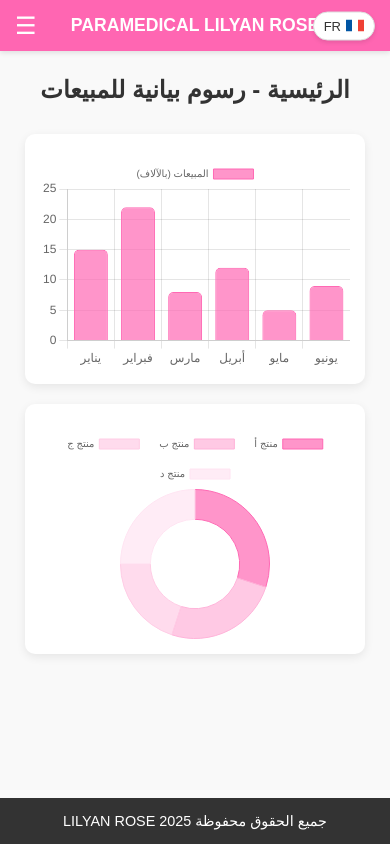
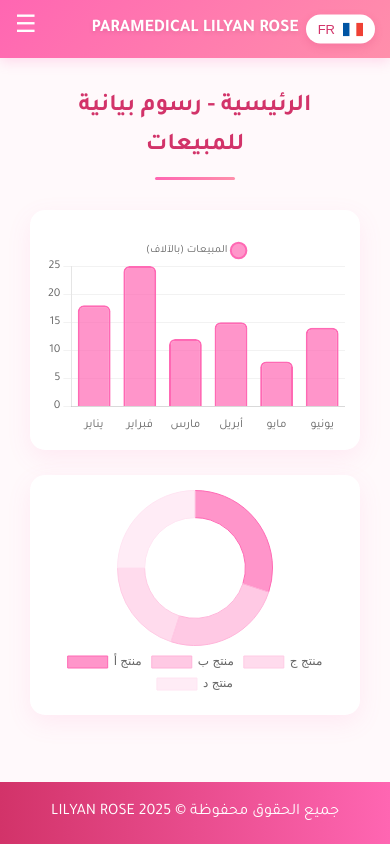
Before and after one commit to lilyanparma/para, a plain HTML site: page index.html in a window 390 px wide. Drawn offline with nearby package versions, Linux system fonts and the light colour scheme.

Commit message:
Update index.html

```diff
--- a/index.html
+++ b/index.html
@@ -4,6 +4,12 @@
   <meta charset="UTF-8" />
   <meta name="viewport" content="width=device-width, initial-scale=1.0"/>
   <title>PARAMEDICAL LILYAN ROSE</title>
+  <!-- خطوط Google Fonts -->
+  <link href="https://fonts.googleapis.com/css2?family=Tajawal:wght@400;500;700&display=swap" rel="stylesheet">
+  <!-- Font Awesome للأيقونات -->
+  <link rel="stylesheet" href="https://cdnjs.cloudflare.com/ajax/libs/font-awesome/6.4.0/css/all.min.css">
+  <!-- مكتبة تأثيرات التمرير -->
+  <link href="https://unpkg.com/aos@2.3.1/dist/aos.css" rel="stylesheet">
   <style>
     /* إعدادات عامة */
     * {
@@ -13,78 +19,93 @@
     }
 
     body {
-      font-family: Arial, sans-serif;
+      font-family: 'Tajawal', Arial, sans-serif;
       direction: rtl;
       overflow-x: hidden;
-      background-color: #f9f9f9;
-      transition: all 0.3s ease;
+      background-color: #fff9fb;
+      transition: all 0.4s ease;
       min-height: 100vh;
       position: relative;
       padding-bottom: 60px;
+      color: #333;
+      line-height: 1.6;
     }
 
     /* الهيدر */
     header {
-      background-color: #ff66b2;
+      background: linear-gradient(135deg, #ff66b2, #ff8fab);
       color: white;
-      padding: 15px 0;
+      padding: 18px 0;
       text-align: center;
       position: relative;
-      box-shadow: 0 2px 5px rgba(0,0,0,0.1);
+      box-shadow: 0 4px 12px rgba(255, 102, 178, 0.2);
       z-index: 100;
     }
 
     header h1 {
       margin: 0;
-      font-size: 1.5em;
-      padding: 0 50px;
+      font-size: 1.6em;
+      padding: 0 60px;
+      font-weight: 700;
+      text-shadow: 0 2px 4px rgba(0,0,0,0.1);
     }
 
     /* زر القائمة */
     .hamburger {
       position: absolute;
       top: 50%;
-      left: 15px;
+      left: 20px;
       transform: translateY(-50%);
-      font-size: 24px;
+      font-size: 26px;
       cursor: pointer;
       user-select: none;
-      transition: transform 0.3s ease;
+      transition: all 0.3s cubic-bezier(0.25, 0.8, 0.25, 1);
+      color: white;
     }
 
     .hamburger:hover {
       transform: translateY(-50%) scale(1.1);
     }
 
+    .hamburger:active {
+      transform: translateY(-50%) rotate(90deg);
+    }
+
     /* زر الترجمة */
     .translate-btn {
       position: absolute;
       top: 50%;
-      right: 15px;
+      right: 20px;
       transform: translateY(-50%);
-      font-size: 13px;
-      padding: 6px 10px;
+      font-size: 14px;
+      padding: 8px 14px;
       cursor: pointer;
       background-color: white;
-      color: #333;
-      border: 1px solid #ddd;
-      border-radius: 20px;
+      color: #d23369;
+      border: none;
+      border-radius: 25px;
       display: flex;
       align-items: center;
-      gap: 5px;
+      gap: 8px;
       z-index: 101;
-      box-shadow: 0 2px 4px rgba(0,0,0,0.1);
-      transition: all 0.2s ease;
+      box-shadow: 0 3px 8px rgba(210, 51, 105, 0.2);
+      transition: all 0.3s ease;
+      font-weight: 500;
     }
 
     .translate-btn:hover {
-      background-color: #f0f0f0;
+      background-color: #fce4ed;
       transform: translateY(-50%) scale(1.05);
+      box-shadow: 0 4px 12px rgba(210, 51, 105, 0.3);
+    }
+
+    .translate-btn:active {
+      transform: translateY(-50%) scale(0.95);
     }
 
     .translate-btn svg {
-      width: 18px;
-      height: 12px;
+      width: 20px;
+      height: 14px;
     }
 
     /* القائمة الجانبية */
@@ -92,14 +113,14 @@
       position: fixed;
       top: 0;
       bottom: 0;
-      right: -250px;
-      width: 250px;
+      right: -280px;
+      width: 280px;
       background-color: white;
-      padding: 20px;
+      padding: 25px;
       overflow-y: auto;
-      transition: right 0.3s cubic-bezier(0.4, 0, 0.2, 1);
+      transition: right 0.4s cubic-bezier(0.22, 0.61, 0.36, 1);
       z-index: 1000;
-      box-shadow: -5px 0 15px rgba(0,0,0,0.1);
+      box-shadow: -8px 0 25px rgba(255, 102, 178, 0.15);
     }
 
     .sidebar.active {
@@ -108,44 +129,65 @@
 
     .close-btn {
       position: absolute;
-      top: 15px;
-      left: 15px;
-      font-size: 28px;
+      top: 18px;
+      left: 18px;
+      font-size: 30px;
       background: none;
       border: none;
       cursor: pointer;
-      color: #555;
-      transition: transform 0.2s ease;
+      color: #888;
+      transition: all 0.3s ease;
     }
 
     .close-btn:hover {
+      color: #ff66b2;
       transform: rotate(90deg);
-      color: #ff66b2;
     }
 
     .sidebar ul {
       list-style: none;
-      margin-top: 40px;
+      margin-top: 50px;
     }
 
     .sidebar ul li {
-      margin-bottom: 20px;
+      margin-bottom: 22px;
     }
 
     .sidebar ul li a {
       text-decoration: none;
-      color: #444;
-      font-size: 18px;
-      display: block;
-      padding: 8px 15px;
-      border-radius: 8px;
-      transition: all 0.2s ease;
+      color: #555;
+      font-size: 19px;
+      display: flex;
+      align-items: center;
+      padding: 10px 18px;
+      border-radius: 12px;
+      transition: all 0.3s ease;
+      font-weight: 500;
+    }
+
+    .sidebar ul li a i {
+      margin-left: 12px;
+      font-size: 20px;
+      width: 25px;
+      text-align: center;
+      color: #ff66b2;
     }
 
     .sidebar ul li a:hover {
-      color: #ff66b2;
-      background-color: #ffe6f2;
-      transform: translateX(-5px);
+      color: #d23369;
+      background: linear-gradient(to left, #fff0f6, #fff);
+      transform: translateX(-8px);
+      box-shadow: 3px 0 15px rgba(255, 102, 178, 0.1);
+    }
+
+    /* شريط التمرير */
+    .sidebar::-webkit-scrollbar {
+      width: 6px;
+    }
+
+    .sidebar::-webkit-scrollbar-thumb {
+      background-color: #ff8fab;
+      border-radius: 3px;
     }
 
     /* طبقة التعتيم */
@@ -159,7 +201,8 @@
       z-index: 999;
       opacity: 0;
       visibility: hidden;
-      transition: opacity 0.3s ease, visibility 0.3s ease;
+      transition: opacity 0.4s ease, visibility 0.4s ease;
+      backdrop-filter: blur(3px);
     }
 
     .overlay.active {
@@ -169,38 +212,93 @@
 
     /* المحتوى الرئيسي */
     main {
-      padding: 25px;
+      padding: 30px;
       max-width: 1200px;
       margin: 0 auto;
     }
 
     main h2 {
       text-align: center;
-      margin-bottom: 30px;
-      color: #333;
-      font-size: 1.8em;
+      margin-bottom: 40px;
+      color: #d23369;
+      font-size: 2em;
+      font-weight: 700;
+      position: relative;
+      padding-bottom: 15px;
+    }
+
+    main h2::after {
+      content: "";
+      position: absolute;
+      bottom: 0;
+      right: 50%;
+      transform: translateX(50%);
+      width: 80px;
+      height: 3px;
+      background: linear-gradient(to right, #ff66b2, #ff8fab);
+      border-radius: 3px;
     }
 
     /* الرسوم البيانية */
     .chart-container {
       position: relative;
       width: 100%;
-      max-width: 600px;
-      margin: 30px auto;
-      height: 350px;
+      max-width: 650px;
+      margin: 35px auto;
+      height: 380px;
       background: white;
-      border-radius: 10px;
-      padding: 20px;
-      box-shadow: 0 3px 10px rgba(0,0,0,0.08);
+      border-radius: 15px;
+      padding: 25px;
+      box-shadow: 0 8px 25px rgba(255, 102, 178, 0.1);
+      overflow: hidden;
+      transition: transform 0.3s ease, box-shadow 0.3s ease;
+    }
+
+    .chart-container:hover {
+      transform: translateY(-5px);
+      box-shadow: 0 12px 30px rgba(255, 102, 178, 0.15);
+    }
+
+    .chart-container::before {
+      content: "";
+      position: absolute;
+      top: 0;
+      left: 0;
+      right: 0;
+      height: 100%;
+      background: linear-gradient(90deg, #f5f5f5 25%, #fff 50%, #f5f5f5 75%);
+      background-size: 200% 100%;
+      animation: shimmer 1.5s infinite;
+      z-index: 1;
+    }
+
+    @keyframes shimmer {
+      0% { background-position: 200% 0; }
+      100% { background-position: -200% 0; }
+    }
+
+    .chart-container.loaded::before {
+      display: none;
+    }
+
+    .chart-container canvas {
+      position: relative;
+      z-index: 2;
+      opacity: 0;
+      transition: opacity 0.7s ease;
+    }
+
+    .chart-container.loaded canvas {
+      opacity: 1;
     }
 
     /* الفوتر */
     footer {
-      background-color: #333;
+      background: linear-gradient(to right, #d23369, #ff66b2);
       color: white;
       text-align: center;
-      padding: 15px;
-      font-size: 0.9em;
+      padding: 18px;
+      font-size: 1em;
       position: fixed;
       bottom: 0;
       left: 0;
@@ -208,27 +306,89 @@
       z-index: 99;
     }
 
+    footer p {
+      margin: 0;
+    }
+
     /* تصميم متجاوب */
-    @media (max-width: 768px) {
-      header h1 {
-        font-size: 1.3em;
-        padding: 0 60px;
+    @media (max-width: 992px) {
+      .sidebar {
+        width: 260px;
       }
 
       .chart-container {
-        height: 280px;
+        height: 340px;
+      }
+    }
+
+    @media (max-width: 768px) {
+      header h1 {
+        font-size: 1.4em;
+        padding: 0 70px;
+      }
+
+      .chart-container {
+        height: 300px;
+        padding: 20px;
+      }
+
+      main h2 {
+        font-size: 1.7em;
+      }
+
+      .sidebar ul li a {
+        font-size: 18px;
+        padding: 9px 16px;
+      }
+    }
+
+    @media (max-width: 576px) {
+      header {
+        padding: 15px 0;
+      }
+
+      header h1 {
+        font-size: 1.2em;
+        padding: 0 65px;
+      }
+
+      .hamburger {
+        left: 15px;
+        font-size: 24px;
+      }
+
+      .translate-btn {
+        right: 15px;
+        padding: 7px 12px;
+        font-size: 13px;
+      }
+
+      .sidebar {
+        width: 240px;
+        padding: 20px;
+      }
+
+      .chart-container {
+        height: 270px;
+        margin: 25px auto;
         padding: 15px;
       }
 
       main h2 {
         font-size: 1.5em;
+        margin-bottom: 30px;
+      }
+
+      .sidebar ul li a {
+        font-size: 17px;
+        padding: 8px 14px;
       }
     }
 
-    @media (max-width: 480px) {
+    @media (max-width: 400px) {
       header h1 {
         font-size: 1.1em;
-        padding: 0 50px;
+        padding: 0 60px;
       }
 
       .sidebar {
@@ -236,14 +396,17 @@
       }
 
       .chart-container {
-        height: 250px;
-        margin: 20px auto;
+        height: 240px;
       }
 
       .sidebar ul li a {
         font-size: 16px;
-        padding: 6px 12px;
       }
+    }
+
+    /* تأثيرات الحركة */
+    [data-aos] {
+      transition: all 0.8s ease;
     }
   </style>
 </head>
@@ -267,38 +430,51 @@
   <nav id="sidebar" class="sidebar">
     <button class="close-btn" onclick="toggleSidebar()">×</button>
     <ul>
-      <li><a href="index.html" id="menuHome">الصفحة الرئيسية</a></li>
-      <li><a href="products.html" id="menuProducts">منتجات</a></li>
-      <li><a href="view-products.html" id="menuViewProducts">عرض المنتجات</a></li>
-      <li><a href="services.html" id="menuServices">خدمات اضافية</a></li>
-      <li><a href="profits.html" id="menuProfits">الارباح و الحسابات</a></li>
+      <li><a href="index.html" data-aos="fade-left" data-aos-delay="100"><i class="fas fa-home"></i><span id="menuHome">الصفحة الرئيسية</span></a></li>
+      <li><a href="products.html" data-aos="fade-left" data-aos-delay="150"><i class="fas fa-box-open"></i><span id="menuProducts">منتجات</span></a></li>
+      <li><a href="view-products.html" data-aos="fade-left" data-aos-delay="200"><i class="fas fa-list-ul"></i><span id="menuViewProducts">عرض المنتجات</span></a></li>
+      <li><a href="services.html" data-aos="fade-left" data-aos-delay="250"><i class="fas fa-concierge-bell"></i><span id="menuServices">خدمات اضافية</span></a></li>
+      <li><a href="profits.html" data-aos="fade-left" data-aos-delay="300"><i class="fas fa-chart-line"></i><span id="menuProfits">الارباح و الحسابات</span></a></li>
     </ul>
   </nav>
   <div id="overlay" class="overlay" onclick="toggleSidebar()"></div>
 
   <!-- المحتوى الرئيسي -->
   <main>
-    <h2 id="mainTitle">الرئيسية - رسوم بيانية للمبيعات</h2>
+    <h2 id="mainTitle" data-aos="fade-down">الرئيسية - رسوم بيانية للمبيعات</h2>
 
     <!-- رسم بياني شريطي للمبيعات -->
-    <div class="chart-container">
+    <div class="chart-container" data-aos="fade-up">
       <canvas id="salesChart"></canvas>
     </div>
 
     <!-- رسم بياني دائري -->
-    <div class="chart-container">
+    <div class="chart-container" data-aos="fade-up" data-aos-delay="150">
       <canvas id="doughnutChart"></canvas>
     </div>
   </main>
 
   <!-- التذييل -->
-  <footer id="footerText">جميع الحقوق محفوظة 2025 LILYAN ROSE</footer>
+  <footer id="footerText">
+    <p>جميع الحقوق محفوظة &copy; 2025 LILYAN ROSE</p>
+  </footer>
 
   <!-- مكتبة الرسوم البيانية -->
   <script src="https://cdn.jsdelivr.net/npm/chart.js@3.7.1/dist/chart.min.js" defer></script>
+  <!-- مكتبة تأثيرات التمرير -->
+  <script src="https://unpkg.com/aos@2.3.1/dist/aos.js"></script>
 
   <!-- السكربتات -->
   <script>
+    // تهيئة تأثيرات التمرير
+    document.addEventListener('DOMContentLoaded', function() {
+      AOS.init({
+        duration: 800,
+        once: true,
+        easing: 'ease-out-quart'
+      });
+    });
+
     // حالة القائمة الجانبية
     let isSidebarOpen = false;
 
@@ -364,7 +540,7 @@
         document.getElementById('menuServices').textContent = texts.menu_services || "خدمات اضافية";
         document.getElementById('menuProfits').textContent = texts.menu_profits || "الارباح و الحسابات";
         document.getElementById('mainTitle').textContent = texts.main_title || "الرئيسية - رسوم بيانية للمبيعات";
-        document.getElementById('footerText').textContent = texts.footer_text || "جميع الحقوق محفوظة 2025 LILYAN ROSE";
+        document.getElementById('footerText').innerHTML = `<p>${texts.footer_text || "جميع الحقوق محفوظة &copy; 2025 LILYAN ROSE"}</p>`;
 
         // تحديث زر اللغة
         document.querySelector('.translate-btn span').textContent = 'AR';
@@ -388,16 +564,23 @@
         return;
       }
 
+      // علامة تحميل الرسوم
+      const chartContainers = document.querySelectorAll('.chart-container');
+      chartContainers.forEach(container => {
+        container.classList.add('loaded');
+      });
+
       // بيانات المبيعات
       const salesData = {
         labels: ['يناير', 'فبراير', 'مارس', 'أبريل', 'مايو', 'يونيو'],
         datasets: [{
           label: 'المبيعات (بالآلاف)',
-          data: [15, 22, 8, 12, 5, 9],
+          data: [18, 25, 12, 15, 8, 14],
           backgroundColor: 'rgba(255, 105, 180, 0.7)',
           borderColor: 'rgba(255, 105, 180, 1)',
-          borderWidth: 1,
-          borderRadius: 5
+          borderWidth: 2,
+          borderRadius: 6,
+          hoverBackgroundColor: 'rgba(255, 105, 180, 0.9)'
         }]
       };
 
@@ -419,7 +602,8 @@
             'rgba(255, 204, 229, 1)',
             'rgba(255, 228, 242, 1)'
           ],
-          borderWidth: 1
+          borderWidth: 1,
+          hoverOffset: 10
         }]
       };
 
@@ -433,12 +617,18 @@
             rtl: true,
             labels: {
               font: {
-                size: window.innerWidth < 480 ? 10 : 12
+                size: window.innerWidth < 576 ? 11 : 13,
+                family: 'Tajawal'
               },
-              padding: 20
+              padding: 20,
+              usePointStyle: true,
+              pointStyle: 'circle'
             }
           },
           tooltip: {
+            bodyFont: {
+              family: 'Tajawal'
+            },
             callbacks: {
               label: function(context) {
                 return `${context.label}: ${context.raw}%`;
@@ -460,7 +650,23 @@
               y: {
                 beginAtZero: true,
                 ticks: {
-                  stepSize: 5
+                  stepSize: 5,
+                  font: {
+                    family: 'Tajawal'
+                  }
+                },
+                grid: {
+                  color: 'rgba(0, 0, 0, 0.05)'
+                }
+              },
+              x: {
+                grid: {
+                  display: false
+                },
+                ticks: {
+                  font: {
+                    family: 'Tajawal'
+                  }
                 }
               }
             }
@@ -476,7 +682,12 @@
           data: doughnutData,
           options: {
             ...commonOptions,
-            cutout: '60%'
+            cutout: '65%',
+            plugins: {
+              legend: {
+                position: window.innerWidth < 768 ? 'bottom' : 'right'
+              }
+            }
           }
         }
       );
@@ -495,9 +706,11 @@
     // تهيئة الصفحة
     document.addEventListener('DOMContentLoaded', function() {
       // مراقبة قسم الرسوم البيانية
-      const chartsSection = document.querySelector('main');
+      const chartsSection = document.querySelectorAll('.chart-container');
       if (chartsSection) {
-        observer.observe(chartsSection);
+        chartsSection.forEach(chart => {
+          observer.observe(chart);
+        });
       }
 
       // إغلاق القائمة عند النقر على رابط
```
